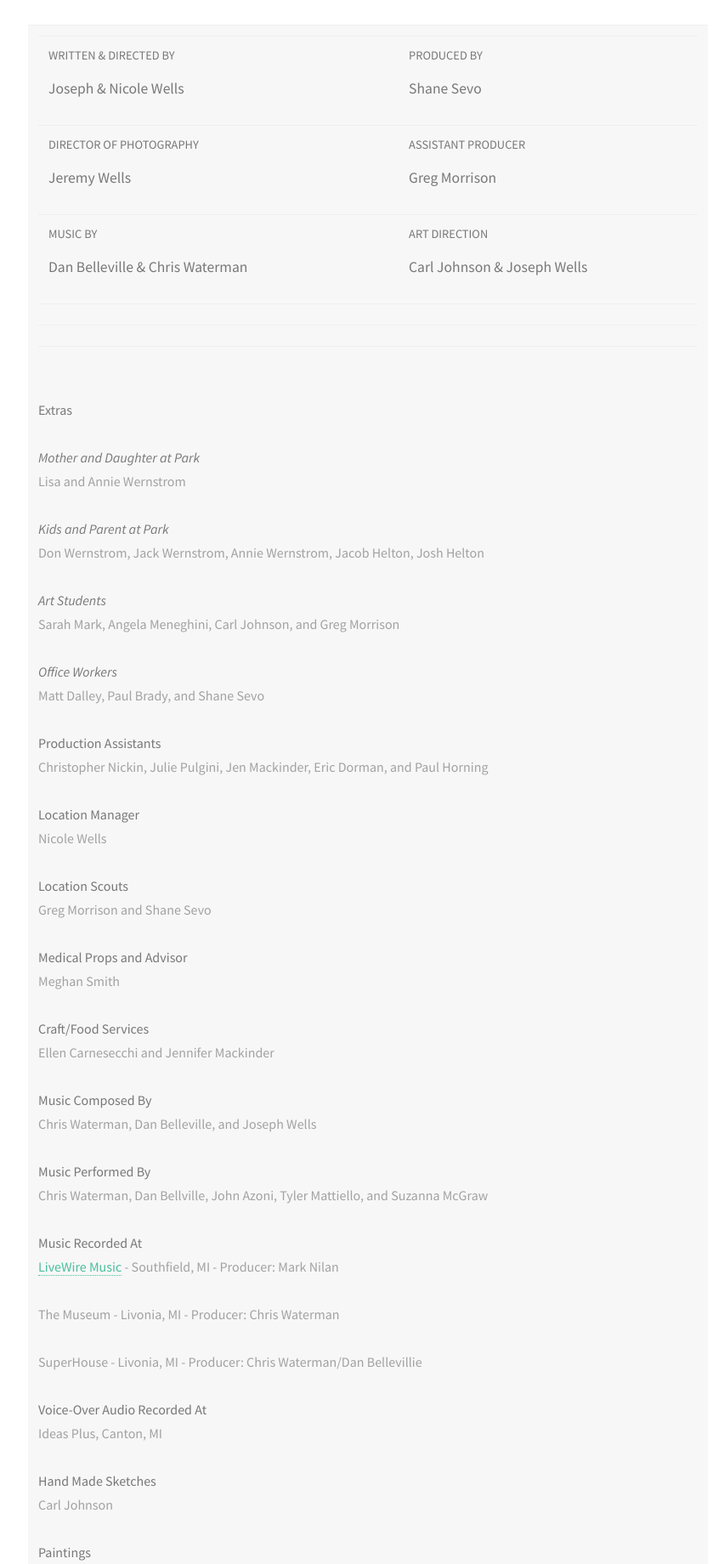
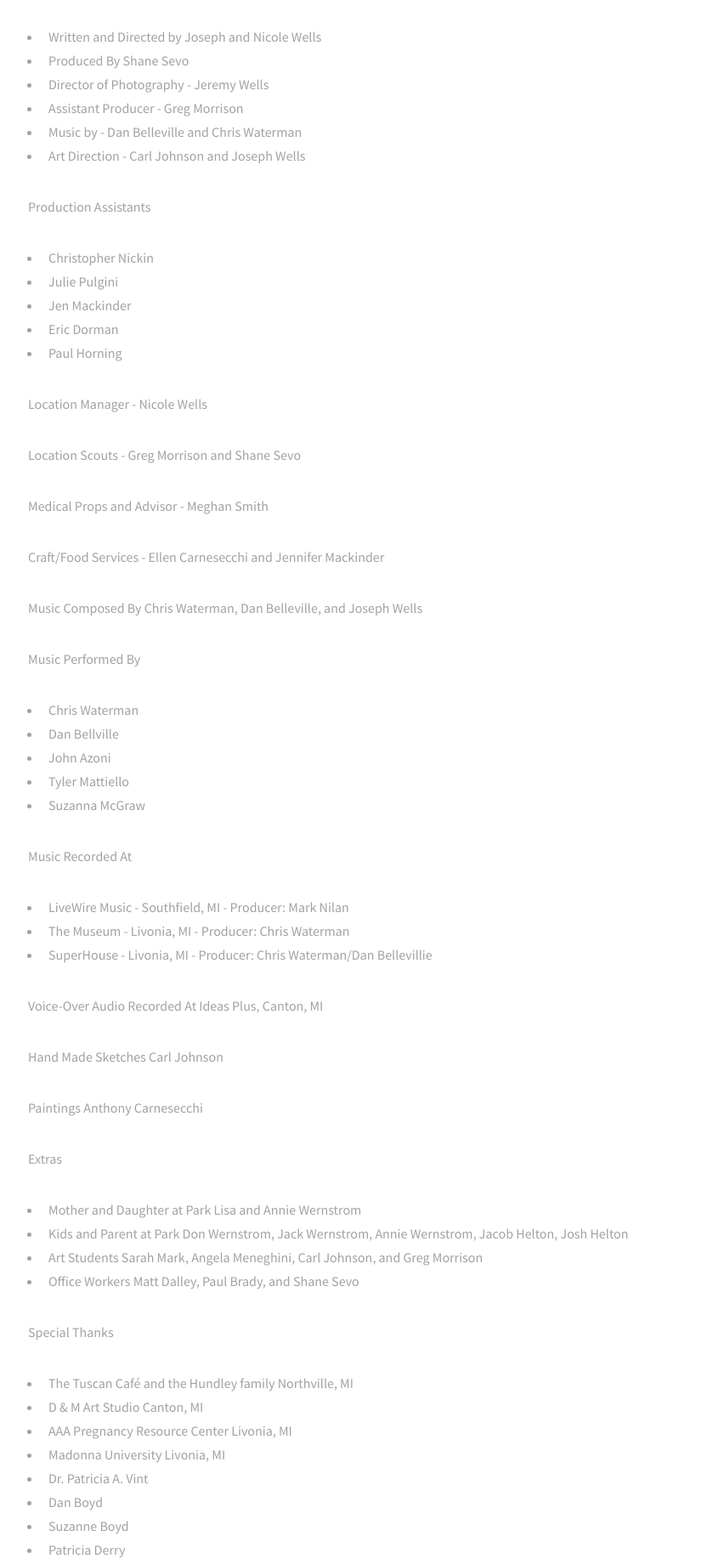
Before and after one commit to thisisjoewells/HtFIAT-static-html-website, a plain HTML site: page page-htfiat-cast-and-crew.html in a window 1280 px wide. Shown: the part 2152-3992 px from the top of the page at 85% size, without its empty margins (399-1251 px from the left). Drawn offline with Linux system fonts and the light colour scheme.

Commit message:
Text updates, GA

```diff
--- a/page-htfiat-cast-and-crew.html
+++ b/page-htfiat-cast-and-crew.html
@@ -36,7 +36,9 @@
 	</ul>
 
             <h4>Cast and Crew</h4>
-            <div class="table-wrapper">
+            </header>
+
+                        <div class="table-wrapper">
               <table>
                 <tbody>
                   <tr>
@@ -74,154 +76,82 @@
                     <td><img src="images/htfiat-cast-09-steve.jpg" width="161" height="161" alt="Cast"/></td>
                     <td>Steve Swanson<br />
                       <a href="http://resumes.actorsaccess.com/StevenMSwanson" target="_blank">http://resumes.actorsaccess.com/StevenMSwanson</a></td>
-                  </tr>
+                  <tr></tr>
               </table>
             </div>
-						</header>
+                        <ul>
+                          <li> Written and Directed by Joseph and Nicole Wells</li>
+                          <li>Produced By Shane Sevo</li>
+                          <li>Director of Photography - Jeremy Wells</li>
+                          <li>Assistant Producer - Greg Morrison</li>
+                          <li>Music by - Dan Belleville and Chris Waterman</li>
+                          <li>Art Direction - Carl Johnson and Joseph Wells</li>
+    </ul>
+               <p>Production Assistants</p>
+                          <ul>
+                            <li>Christopher Nickin</li>
+                            <li>Julie Pulgini</li>
+                            <li>Jen Mackinder</li>
+                            <li>Eric Dorman</li>
+                            <li>Paul Horning</li>
+    </ul>
+               <p>Location Manager - Nicole Wells</p>
+               <p>Location Scouts - Greg Morrison and Shane Sevo</p>
+               <p>Medical Props and Advisor - Meghan Smith</p>
+               <p>Craft/Food Services - Ellen Carnesecchi and Jennifer Mackinder</p>
+               <p>Music Composed By Chris Waterman, Dan Belleville, and Joseph Wells</p>
+               <p>Music Performed By</p>
+               		<ul>
+                    	<li>Chris Waterman</li>
+                        <li>Dan Bellville</li>
+                        <li>John Azoni</li>
+                        <li>Tyler Mattiello</li>
+                        <li>Suzanna McGraw</li>
+                        </ul>
+               <p>Music Recorded At</p>
+                        <ul>
+                    	<li>LiveWire Music - Southfield, MI - Producer: Mark Nilan</li>
+                        <li>The Museum - Livonia, MI - Producer: Chris Waterman</li>
+                        <li>SuperHouse - Livonia, MI - Producer: Chris Waterman/Dan Bellevillie</li>
+                        </ul>
+                        <p>Voice-Over Audio Recorded At Ideas Plus, Canton, MI</p>
+                        <p>Hand Made Sketches Carl Johnson</p>
+                        <p>Paintings Anthony Carnesecchi</p>
+                        <p>Extras</p>
+                        <ul>
+                        <li>Mother and Daughter at Park Lisa and Annie Wernstrom</li>
+                        <li>Kids and Parent at Park Don Wernstrom, Jack Wernstrom, Annie Wernstrom, Jacob Helton, Josh Helton</li>
+                       <li>Art Students Sarah Mark, Angela Meneghini, Carl Johnson, and Greg Morrison</li>
+                        <li>Office Workers Matt Dalley, Paul Brady, and Shane Sevo</li>
+                        </ul>
+                        <p>Special Thanks</p>
+                         <ul>
+                         <li>The Tuscan Café and the Hundley family Northville, MI</li>
+                         <li>D &amp; M Art Studio Canton, MI</li>
+                         <li>AAA Pregnancy Resource Center Livonia, MI</li>
+                         <li>Madonna University Livonia, MI</li>
+                         <li>Dr. Patricia A. Vint</li>
+                         <li>Dan Boyd</li>
+                         <li>Suzanne Boyd</li>
+                         <li>Patricia Derry</li>
+                         <li>Chuck Derry</li>
+                         <li>Berean Baptist Church Livonia, MI</li>
+                         <li>Doug and Joyce Wells</li>
+                         <li>Don and Lisa Wernstrom</li>
+                         <li>Cindy Helton</li>
+                         <li>Dan and Jennifer Wells</li>
+                         <li>Remerica Hometown Plymouth, MI</li>
+                         <li>Chris J. Courtney</li>
+                         <li>Doug Courtney</li>
+                         <li>Judy Courtney</li>
+                         <li>Colleen Johnson</li>
+                         </ul>
 
+                          <ul>
+                          <li><a href="index.html" class="button small">Back</a></li>
+                        </ul>
 
-
-
-
-
-
-
-
-                    <div>
-                      <table>
-                        <tbody>
-                          <tr>
-                            <td colspan="2" valign="top"><table border="0" width="600">
-                              <tbody>
-                                <tr>
-                                  <td valign="middle"><h5>WRITTEN &amp; DIRECTED BY<br>
-                                  </h5>
-                                    <h4>Joseph &amp; Nicole Wells</h4></td>
-                                  <td></td>
-                                  <td><h5>PRODUCED BY</h5>
-                                    <h4>Shane Sevo</h4></td>
-                                </tr>
-                                <tr>
-                                  <td><h5>DIRECTOR OF PHOTOGRAPHY</h5>
-                                    <h4>Jeremy Wells</h4></td>
-                                  <td></td>
-                                  <td><h5>ASSISTANT PRODUCER</h5>
-                                    <h4>Greg Morrison</h4></td>
-                                </tr>
-                                <tr>
-                                  <td><h5>MUSIC BY</h5>
-                                    <h4>Dan Belleville &amp; Chris Waterman<br>
-                                    </h4></td>
-                                  <td></td>
-                                  <td><h5>ART DIRECTION<br>
-                                  </h5>
-                                    <h4>Carl Johnson &amp; Joseph Wells<br>
-                                    </h4></td>
-                                </tr>
-                                <tr>
-                                  <td></td>
-                                  <td></td>
-                                  <td></td>
-                                </tr>
-                                <tr>
-                                  <td colspan="3"></td>
-                                </tr>
-                              </tbody>
-                            </table>
-                              <br>
-                              <div><strong>Extras</strong><br>
-                                <br>
-                                <em><strong>Mother and Daughter at Park </strong></em><br>
-                                Lisa and Annie Wernstrom</div>
-                              <div><br>
-                                <strong><em>Kids and Parent at Park</em></strong><br>
-                                Don Wernstrom, Jack Wernstrom, Annie Wernstrom, Jacob Helton, Josh Helton</div>
-                              <div><br>
-                                <em><strong>Art Students </strong></em><br>
-                                Sarah Mark, 				Angela Meneghini, 				Carl Johnson, and 				Greg Morrison <br>
-                                <br>
-                                <em><strong>Office Workers</strong></em><br>
-                                Matt Dalley, 				Paul Brady, and 				Shane Sevo <br>
-                                <br>
-                                <strong>Production Assistants</strong><br>
-                                Christopher Nickin, 				Julie Pulgini, 				Jen Mackinder, 				Eric Dorman, and 				Paul Horning <br>
-                                <br>
-                                <strong>Location Manager</strong><br>
-                                Nicole Wells <br>
-                                <br>
-                                <strong>Location Scouts</strong><br>
-                                Greg Morrison 				and Shane Sevo<br>
-                                <br>
-                                <strong>Medical Props and Advisor</strong><br>
-                                Meghan Smith <br>
-                                <br>
-                                <strong>Craft/Food Services</strong><br>
-                                Ellen Carnesecchi 				and Jennifer Mackinder <br>
-                                <br>
-                                <strong>Music Composed By</strong><br>
-                                Chris Waterman, Dan Belleville, and Joseph Wells <br>
-                                <br>
-                                <strong>Music Performed By</strong><br>
-                                Chris Waterman, 				Dan Bellville, 				John  Azoni,  				Tyler Mattiello, and Suzanna McGraw <br>
-                                <br>
-                                <strong>Music Recorded At</strong><br>
-                                <a target="_blank" title="LiveWire Music and Audio Post" href="http://www.livewiremusic.com/">LiveWire Music</a> - Southfield, MI 				- Producer: Mark Nilan <br>
-                                <br>
-                                The Museum - Livonia, MI 				- Producer: Chris Waterman <br>
-                                <br>
-                                SuperHouse - Livonia, MI 				- Producer: Chris Waterman/Dan Bellevillie <br>
-                                <br>
-                                <strong>Voice-Over Audio Recorded At</strong><br>
-                                Ideas Plus, Canton, MI <br>
-                                <br>
-                                <strong>Hand Made Sketches</strong><br>
-                                Carl Johnson <br>
-                                <br>
-                                <strong>Paintings</strong><br>
-                                Anthony Carnesecchi <br>
-                                <br>
-                                <strong>Special Thanks To</strong><br>
-                                <a target="_blank" title="The Tuscan Cafe" href="http://www.thetuscancafe.com/">The Tuscan Café</a> and the Hundley family Northville, MI<br>
-                                <br>
-                                <a target="_blank" title="D&M Art Studio" href="http://www.dmartstudio.com/">D &amp; M Art Studio Canton, MI</a><br>
-                                <br>
-                                <a target="_blank" title="AAA PRC" href="http://www.aaaprc.org/site/">AAA Pregnancy Resource Center Livonia, MI </a><br>
-                                <br>
-                                <a target="_blank" title="Madonna University" href="http://cms.madonna.edu/"><em><strong>Madonna University Livonia, MI</strong></em></a><br>
-                                Dr. Patricia A. Vint<br>
-                                Dan Boyd<br>
-                                Suzanne Boyd<br>
-                                Patricia Derry<br>
-                                Chuck Derry<br>
-                                <br>
-                                Berean Church Livonia, MI <br>
-                                <br>
-                                Doug and Joyce Wells <br>
-                                <br>
-                                Don and Lisa Wernstrom <br>
-                                <br>
-                                Cindy Helton <br>
-                                <br>
-                                Dan and Jennifer Wells <br>
-                                <br>
-                                <a title="Remerica Hometown - Plymouth MI" href="http://www.thecourtneyteam.com/">Remerica Hometown Plymouth, MI </a><br>
-                                Chris J. Courtney<br>
-                                Doug Courtney<br>
-                                Judy Courtney</div>
-                              <div><br>
-                                Colleen Johnson</div></td>
-                          </tr>
-                        </tbody>
-                      </table>
-                        </div>
-
-
- 	<ul class="actions">
-	<li><a href="index.html" class="button small">Back</a></li>
-	</ul>
-
-
-					</section>
+                    </section>
 
 				<!-- Two -->
 					<!--<section id="two">
@@ -229,16 +159,13 @@
 
 				<!-- Three -->
 					<!--<section id="three">
-					</section>
-
-
-
+					</section>-->
 			</div>
 
 		<!-- Footer -->
 			<footer id="footer">
 				<ul class="icons">
-                	<li><a href="http://www.imdb.com/title/tt1541809/" target="_blank"><img src="images/imdb-icon-s.png" width="60" height="60" alt="IMDb"></a>
+                	<li><a href="http://www.imdb.com/title/tt1541809/" target="_blank"><img src="images/imdb-icon-s.png" width="60" height="60" alt="IMDb"></a></li>
 				</ul>
 				<ul class="copyright">
 				</ul>
@@ -251,6 +178,16 @@
 			<script src="assets/js/util.js"></script>
 			<!--[if lte IE 8]><script src="assets/js/ie/respond.min.js"></script><![endif]-->
 			<script src="assets/js/main.js"></script>
+<!-- Google Code yo' -->
+<script>
+  (function(i,s,o,g,r,a,m){i['GoogleAnalyticsObject']=r;i[r]=i[r]||function(){
+  (i[r].q=i[r].q||[]).push(arguments)},i[r].l=1*new Date();a=s.createElement(o),
+  m=s.getElementsByTagName(o)[0];a.async=1;a.src=g;m.parentNode.insertBefore(a,m)
+  })(window,document,'script','https://www.google-analytics.com/analytics.js','ga');
+
+  ga('create', 'UA-5828249-3', 'auto');
+  ga('send', 'pageview');
+</script>
 
 	</body>
 </html>
```
Also changed, not shown: index.html (+11 -0 lines), page-photocinthesis-style.html (+13 -0 lines).
